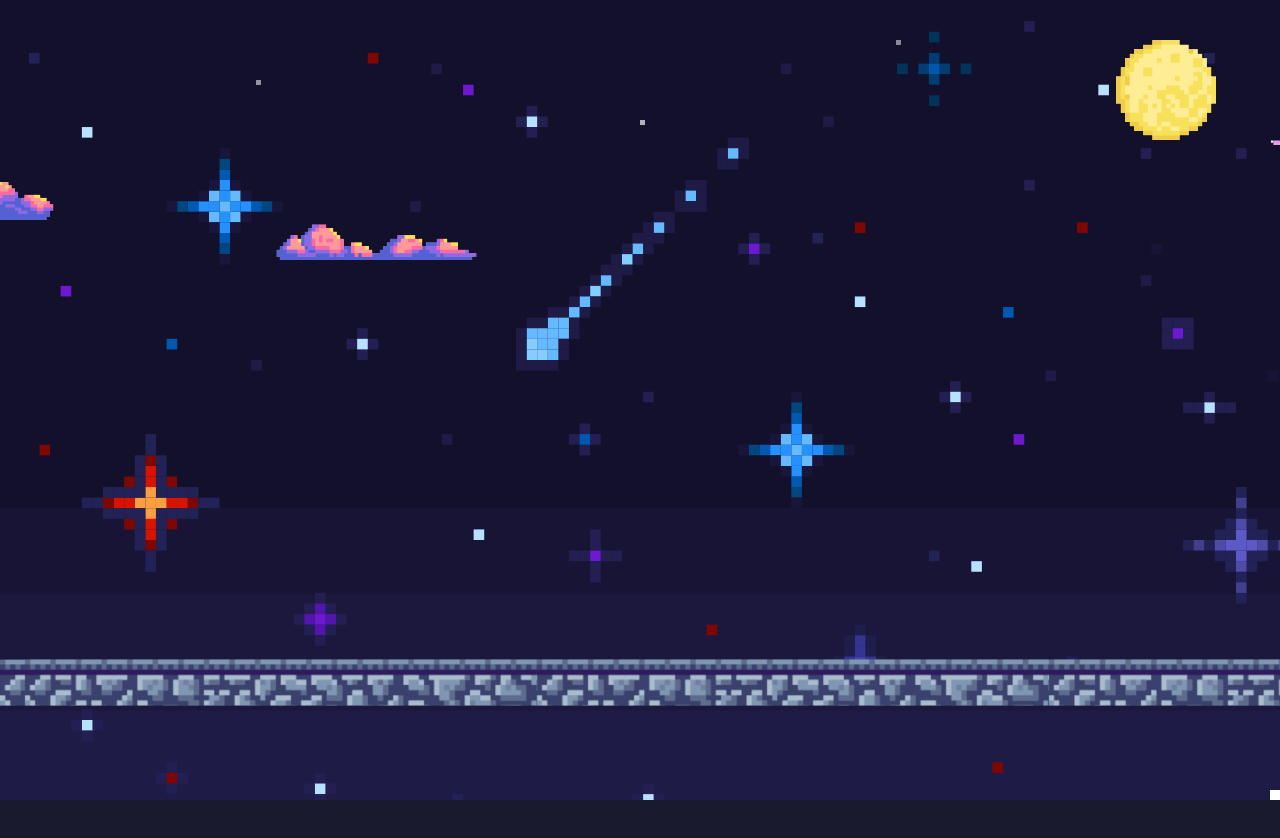
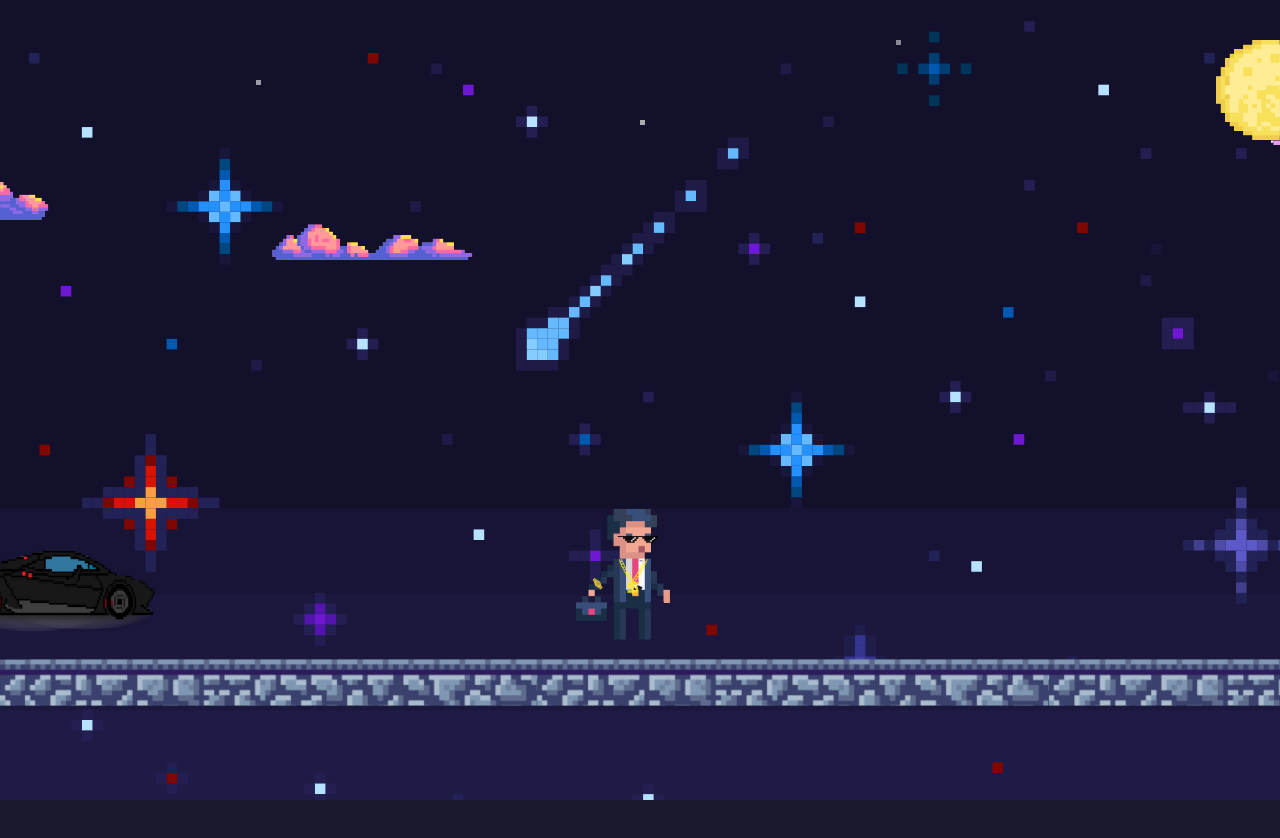
Before and after one commit to EsotericShadow/rafflandingpage, a plain HTML site: page index.html in a window 1280 px wide. Shown: the top 838 px of the page. Drawn offline with nearby package versions, Linux system fonts and the light colour scheme.

Commit message:
Update index.html

```diff
--- a/index.html
+++ b/index.html
@@ -12,7 +12,7 @@
       background: #1a1a2e;
     }
     #scroll-container {
-      height: 4500px;
+      height: 5000px;
       position: relative;
     }
     .scene {
@@ -47,7 +47,7 @@
       height: 20vh;
       background: url('assets/floor.png') repeat-x;
       background-size: contain;
-      background-position: 0 -1px; /* Shift road image up to hide potential white line */
+      background-position: 0 -1px;
       z-index: 1;
     }
     .star {
@@ -60,22 +60,16 @@
     .star1 { top: 10vh; left: 20vw; }
     .star2 { top: 15vh; left: 50vw; }
     .star3 { top: 5vh; left: 70vw; }
-    .moon {
+    .moon, .sun {
       position: absolute;
       top: 5vh;
-      right: 5vw;
+      left: 95vw;
       width: 100px;
       height: 100px;
       z-index: 1;
     }
     .sun {
-      position: absolute;
-      top: 5vh;
-      left: 5vw;
-      width: 100px;
-      height: 100px;
       opacity: 0;
-      z-index: 1;
     }
     .cloud {
       position: absolute;
@@ -85,15 +79,6 @@
     }
     .cloud1 { top: 15vh; left: 10vw; }
     .cloud2 { top: 20vh; left: 40vw; }
-    .shooting-star {
-      position: absolute;
-      top: -10px;
-      left: -10px;
-      width: 10px;
-      height: 10px;
-      background: white;
-      z-index: 2;
-    }
     .degen, .degen-transformed {
       position: absolute;
       bottom: 20vh;
@@ -119,24 +104,13 @@
       height: 160px;
       z-index: 3;
     }
-    .orb {
-      position: absolute;
-      top: 40vh;
-      left: 115vw;
-      width: 40px;
-      height: 40px;
-      background: yellow;
-      border-radius: 50%;
-      z-index: 4;
-      opacity: 0;
-    }
     .level-up {
       position: absolute;
       top: 30vh;
       left: 50%;
       transform: translateX(-50%);
-      width: 300px; /* Adjust based on actual image size */
-      height: 100px; /* Adjust based on actual image size */
+      width: 200px;
+      height: 200px;
       z-index: 5;
       opacity: 0;
     }
@@ -151,19 +125,19 @@
       z-index: 4;
       opacity: 0;
     }
-    .treasure-chest {
+    .sports-car {
       position: absolute;
       bottom: 20vh;
-      left: 50vw;
-      width: 120px;
-      height: 80px;
+      left: -45px;
+      width: 200px;
+      height: 100px;
       z-index: 3;
       opacity: 0;
     }
-    .sports-car {
+    .occupied-sports-car {
       position: absolute;
       bottom: 20vh;
-      left: 115vw;
+      left: 45vw;
       width: 200px;
       height: 100px;
       z-index: 3;
@@ -187,35 +161,24 @@
       <img class="sun" src="assets/sun.png" alt="Sun">
       <img class="cloud cloud1" src="assets/cloud1.png" alt="Cloud 1">
       <img class="cloud cloud2" src="assets/cloud2.png" alt="Cloud 2">
-      <div class="shooting-star"></div>
       <img class="degen" src="assets/degen.png" alt="Degen">
       <img class="castle" src="assets/castle.png" alt="Castle">
       <img class="wizard" src="assets/wizard.png" alt="Wizard">
-      <div class="orb"></div>
       <img class="level-up" src="assets/level_up.png" alt="Level Up">
       <div class="poof"></div>
       <img class="degen-transformed" src="assets/degen_transformed.png" alt="Degen Transformed">
-      <img class="treasure-chest" src="assets/chest.png" alt="Treasure Chest">
       <img class="sports-car" src="assets/sports_car.png" alt="Sports Car">
+      <img class="occupied-sports-car" src="assets/occupied_sports_car.png" alt="Occupied Sports Car">
     </div>
+  </div>
+  <div id="form-container">
+    <!-- Lead capture form goes here -->
   </div>
 
   <script src="https://cdnjs.cloudflare.com/ajax/libs/gsap/3.11.5/gsap.min.js"></script>
   <script src="https://cdnjs.cloudflare.com/ajax/libs/gsap/3.11.5/ScrollTrigger.min.js"></script>
   <script>
     gsap.registerPlugin(ScrollTrigger);
-
-    // Sky parallax effect with repeating background
-    gsap.to(".night-sky, .day-sky", {
-      x: "-50vw",
-      ease: "linear",
-      scrollTrigger: {
-        trigger: "#scroll-container",
-        start: 0,
-        end: 4500,
-        scrub: 1
-      }
-    });
 
     // Twinkle stars
     gsap.to(".star1", { opacity: 0.5, repeat: -1, yoyo: true, duration: 2, ease: "power1.inOut" });
@@ -226,130 +189,170 @@
     gsap.to(".cloud1", { x: "-200vw", duration: 60, repeat: -1, ease: "linear" });
     gsap.to(".cloud2", { x: "-200vw", duration: 70, repeat: -1, ease: "linear" });
 
-    // Shooting star
-    gsap.to(".shooting-star", {
-      x: "100vw",
-      y: "100vh",
-      duration: 4,
-      repeat: -1,
-      repeatDelay: 10,
-      ease: "power2.in",
-      onRepeat: () => gsap.set(".shooting-star", { x: "-10px", y: "-10px" })
-    });
-
-    // Degen walks from -15% to 45%
+    // Movements
     gsap.to(".degen", {
       left: "45vw",
-      ease: "power1.inOut",
+      ease: "none",
       scrollTrigger: {
         trigger: "#scroll-container",
-        start: 500,
-        end: 1500,
-        scrub: 2
+        start: 0,
+        end: 2000,
+        scrub: true
+      }
+    });
+    gsap.to(".castle", {
+      left: "70vw",
+      ease: "none",
+      scrollTrigger: {
+        trigger: "#scroll-container",
+        start: 0,
+        end: 2000,
+        scrub: true
+      }
+    });
+    gsap.to(".wizard", {
+      left: "55vw",
+      ease: "none",
+      scrollTrigger: {
+        trigger: "#scroll-container",
+        start: 0,
+        end: 2000,
+        scrub: true
+      }
+    });
+    gsap.to(".moon", {
+      left: "75vw",
+      ease: "none",
+      scrollTrigger: {
+        trigger: "#scroll-container",
+        start: 0,
+        end: 2000,
+        scrub: true
       }
     });
 
-    // Castle moves from 115% to 85%
-    gsap.to(".castle", {
-      left: "85vw",
-      ease: "power1.inOut",
+    // Background and floor
+    gsap.to(".night-sky, .day-sky", {
+      x: "-20vw",
+      ease: "none",
       scrollTrigger: {
         trigger: "#scroll-container",
-        start: 1500,
-        end: 2500,
-        scrub: 2
+        start: 0,
+        end: 2000,
+        scrub: true
+      }
+    });
+    gsap.to(".road", {
+      backgroundPositionX: "-100vw",
+      ease: "none",
+      scrollTrigger: {
+        trigger: "#scroll-container",
+        start: 0,
+        end: 2000,
+        scrub: true
       }
     });
 
-    // Wizard moves from 115% to 55%
-    gsap.to(".wizard", {
-      left: "55vw",
-      ease: "power1.inOut",
+    // Level Up
+    ScrollTrigger.create({
+      trigger: "#scroll-container",
+      start: 2200,
+      end: 2400,
+      onEnter: () => gsap.to(".level-up", { opacity: 1, duration: 0.5 }),
+      onLeave: () => gsap.to(".level-up", { opacity: 0, duration: 0.5 }),
+      onEnterBack: () => gsap.to(".level-up", { opacity: 1, duration: 0.5 }),
+      onLeaveBack: () => gsap.to(".level-up", { opacity: 0, duration: 0.5 }),
+    });
+
+    // Transformation
+    const transformTimeline = gsap.timeline({
       scrollTrigger: {
         trigger: "#scroll-container",
-        start: 2000,
-        end: 3000,
-        scrub: 2
+        start: 2400,
+        end: 2600,
+        scrub: true
+      }
+    });
+    transformTimeline
+      .to(".poof", { opacity: 1, scale: 1.5 })
+      .to(".degen", { opacity: 0 }, 0)
+      .to(".degen-transformed", { opacity: 1 }, 0)
+      .to(".night-sky", { opacity: 0 }, 0)
+      .to(".day-sky", { opacity: 1 }, 0)
+      .to(".moon", { opacity: 0 }, 0)
+      .to(".sun", { opacity: 1 }, 0)
+      .to(".poof", { opacity: 0, scale: 1 }, ">");
+
+    // Sports car move in
+    gsap.to(".sports-car", {
+      left: "45vw",
+      opacity: 1,
+      ease: "none",
+      scrollTrigger: {
+        trigger: "#scroll-container",
+        start: 2600,
+        end: 2800,
+        scrub: true
       }
     });
 
-    // Orb appears and moves to degen
-    gsap.to(".orb", {
-      opacity: 1,
-      left: "45vw",
-      top: "20vh",
-      ease: "power1.inOut",
-      scrollTrigger: {
-        trigger: "#scroll-container",
-        start: 2500,
-        end: 3000,
-        scrub: 2
+    // Switch to occupied sports car
+    ScrollTrigger.create({
+      trigger: "#scroll-container",
+      start: 2800,
+      onEnter: () => {
+        gsap.to(".sports-car", { opacity: 0, duration: 0.5 });
+        gsap.to(".degen-transformed", { opacity: 0, duration: 0.5 });
+        gsap.to(".occupied-sports-car", { opacity: 1, duration: 0.5 });
+      },
+      onLeaveBack: () => {
+        gsap.to(".sports-car", { opacity: 1, duration: 0.5 });
+        gsap.to(".degen-transformed", { opacity: 1, duration: 0.5 });
+        gsap.to(".occupied-sports-car", { opacity: 0, duration: 0.5 });
       }
     });
 
-    // "LEVEL UP" appears and fades
-    gsap.to(".level-up", {
-      opacity: 1,
-      duration: 1,
+    // Drive past
+    gsap.to(".occupied-sports-car", {
+      left: "100vw",
+      ease: "none",
       scrollTrigger: {
         trigger: "#scroll-container",
         start: 3000,
-        end: 3100,
-        scrub: 2
+        end: 3500,
+        scrub: true
       }
     });
-    gsap.to(".level-up", {
-      opacity: 0,
-      duration: 1,
+    gsap.to(".wizard", {
+      left: "-15vw",
+      ease: "none",
       scrollTrigger: {
         trigger: "#scroll-container",
-        start: 3100,
-        end: 3200,
-        scrub: 2
+        start: 3000,
+        end: 3500,
+        scrub: true
+      }
+    });
+    gsap.to(".castle", {
+      left: "-15vw",
+      ease: "none",
+      scrollTrigger: {
+        trigger: "#scroll-container",
+        start: 3000,
+        end: 3500,
+        scrub: true
       }
     });
 
-    // Transformation sequence
-    const transformTimeline = gsap.timeline({
-      scrollTrigger: {
-        trigger: "#scroll-container",
-        start: 3200,
-        end: 3500,
-        scrub: 2
-      }
-    });
-    transformTimeline
-      .to(".poof", { opacity: 1, scale: 1.5, duration: 1, ease: "power1.inOut" })
-      .to(".degen", { opacity: 0, duration: 1, ease: "power1.inOut" }, 0)
-      .to(".degen-transformed", { opacity: 1, duration: 1, ease: "power1.inOut" }, 0)
-      .to(".night-sky", { opacity: 0, duration: 2, ease: "power1.inOut" }, 0)
-      .to(".day-sky", { opacity: 1, duration: 2, ease: "power1.inOut" }, 0)
-      .to(".sun", { opacity: 1, duration: 2, ease: "power1.inOut" }, 0)
-      .to(".poof", { opacity: 0, scale: 1, duration: 1, ease: "power1.inOut" }, 1);
-
-    // Treasure chest appears
-    gsap.to(".treasure-chest", {
-      opacity: 1,
-      left: "50vw",
-      ease: "power1.inOut",
-      scrollTrigger: {
-        trigger: "#scroll-container",
-        start: 3500,
-        end: 4000,
-        scrub: 2
-      }
-    });
-
-    // Sports car drives in and fades in
-    gsap.to(".sports-car", {
-      left: "50vw",
-      opacity: 1,
-      ease: "power1.inOut",
+    // Slide up scene
+    gsap.to(".scene", {
+      top: "-100vh",
+      ease: "none",
       scrollTrigger: {
         trigger: "#scroll-container",
         start: 4000,
-        end: 4500,
-        scrub: 2
+        end: 5000,
+        scrub: true
       }
     });
   </script>
```
